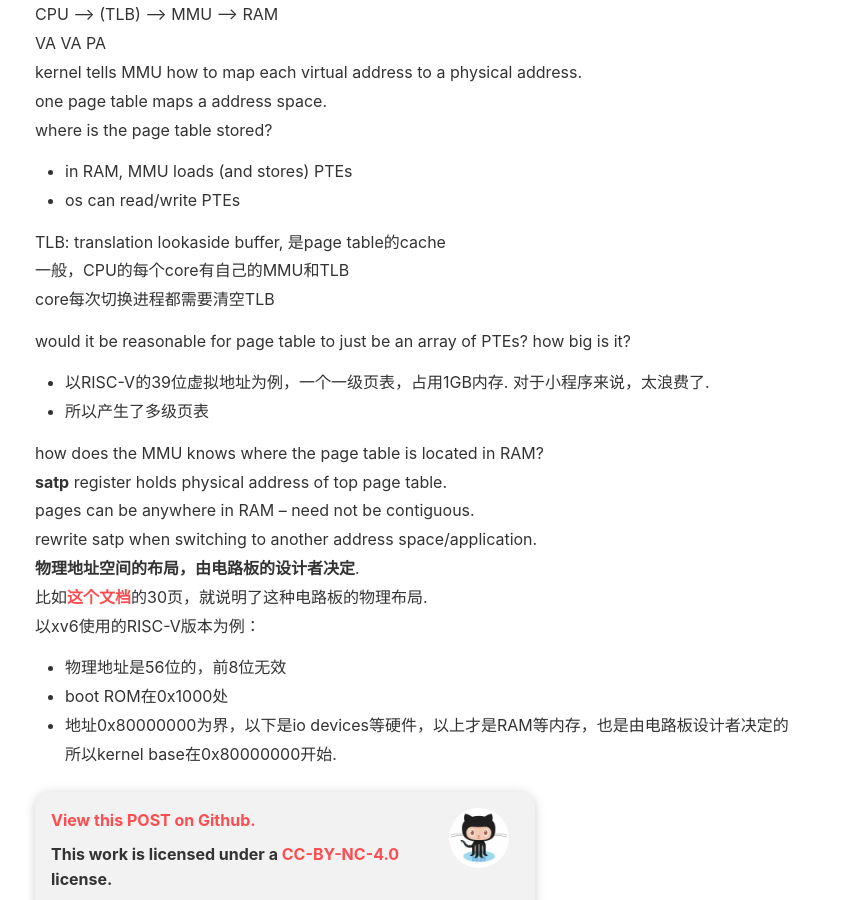
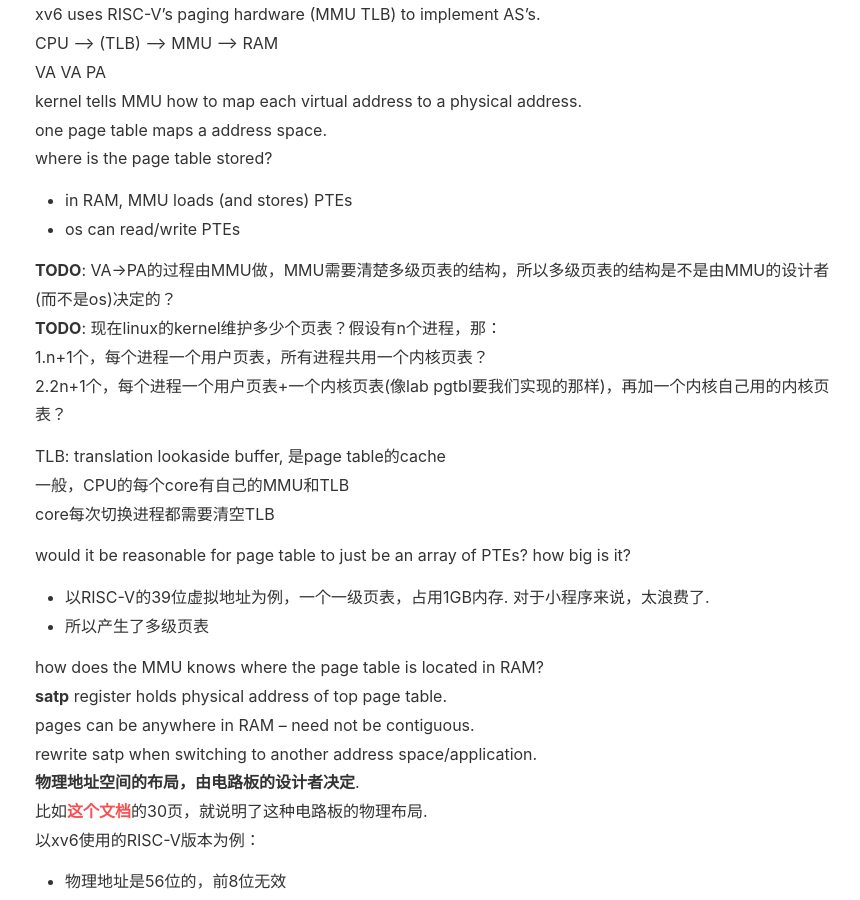
Before and after one commit to fukua95/fukua95.github.io, a Jekyll site: the page built from _posts/2020-10-25-6.S081-notes.md, in a window 1280 px wide and 900 px high, scrolled down 6213 px. Shown: the whole window, without its empty margins (85-945 px from the left). Built offline with Jekyll 4.4.1, drawn with Linux system fonts in a browser that asks for light colours; nearby versions of some CDN libraries; comment, search, counter and statistics services are not loaded; some of the changed text lies outside the part shown.

Commit message:
Add two TODO at '6.S081 note'

```diff
--- a/_posts/2020-10-25-6.S081-notes.md
+++ b/_posts/2020-10-25-6.S081-notes.md
@@ -10,6 +10,7 @@ key: 100016
 [6.S081 2020](https://pdos.csail.mit.edu/6.828/2020/schedule.html).
 [xv6-riscv](https://pdos.csail.mit.edu/6.828/2020/xv6/book-riscv-rev1.pdf).
 lec和xv6书摘抄.
+**TODO记录在学习的过程中的疑问，待补充答案**.
 
 # lec1 OS overview
 What is the purpose of an O/S?
@@ -196,6 +197,11 @@ where is the page table stored?
 * in RAM, MMU loads (and stores) PTEs
 * os can read/write PTEs
 
+**TODO**: VA->PA的过程由MMU做，MMU需要清楚多级页表的结构，所以多级页表的结构是不是由MMU的设计者(而不是os)决定的？
+**TODO**: 现在linux的kernel维护多少个页表？假设有n个进程，那：
+      1.n+1个，每个进程一个用户页表，所有进程共用一个内核页表？
+      2.2n+1个，每个进程一个用户页表+一个内核页表(像lab pgtbl要我们实现的那样)，再加一个内核自己用的内核页表？
+
 TLB: translation lookaside buffer, 是page table的cache
 一般，CPU的每个core有自己的MMU和TLB
 core每次切换进程都需要清空TLB
```
